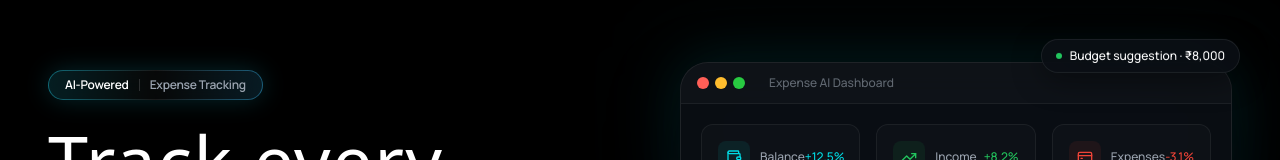
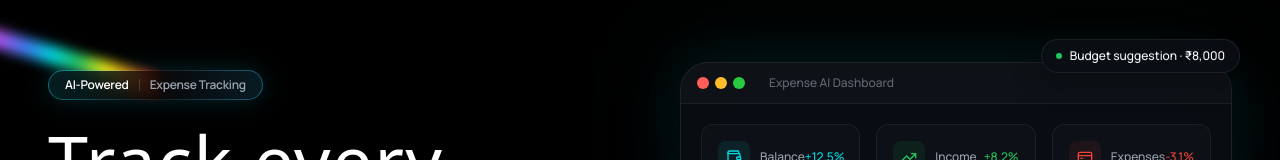
Before and after one commit to deepakkandpal004/next-expense-tracker, a Next.js app: page / in a window 1280 px wide. Shown: the part 134-294 px from the top of the page. Built offline with nearby package versions, Linux system fonts and the light colour scheme; no server answers; a web font is replaced by a local one.

Commit message:
some ui change

```diff
--- a/app/globals.css
+++ b/app/globals.css
@@ -860,6 +860,44 @@ p {
   border: 1px solid transparent;
   background: linear-gradient(var(--color-surface), var(--color-surface)) padding-box,
               linear-gradient(135deg, var(--color-danger), var(--color-kpi-expense)) border-box;
+}
+
+/* Rainbow rotating border glow */
+@keyframes rainbow-rotate {
+  100% {
+    transform: rotate(1turn);
+  }
+}
+
+.rainbow {
+  position: relative;
+}
+
+.rainbow::before {
+  content: '';
+  position: absolute;
+  z-index: -2;
+  left: -50%;
+  top: -50%;
+  width: 200%;
+  height: 200%;
+  background-position: 100% 50%;
+  background-repeat: no-repeat;
+  background-size: 50% 30%;
+  filter: blur(6px);
+  background-image: linear-gradient(
+    90deg,
+    #ff0000,
+    #ff8800,
+    #ffee00,
+    #22c55e,
+    #00dce5,
+    #3b82f6,
+    #a855f7,
+    #ec4899,
+    #ff0000
+  );
+  animation: rainbow-rotate 4s linear infinite;
 }
 
 /* ────────────────────────────────────────────────────────────
--- a/components/patterns/world-class-landing.tsx
+++ b/components/patterns/world-class-landing.tsx
@@ -52,7 +52,7 @@ function AnimateInView({
 
 function SectionPill({ children }: { children: React.ReactNode }) {
   return (
-    <span className="relative inline-flex rounded-full bg-gradient-to-r from-[#22D3EE]/50 via-white/10 to-[#38BDF8]/50 p-px shadow-[0_0_24px_rgba(34,211,238,0.18)]">
+    <span className="rainbow inline-flex rounded-full bg-gradient-to-r from-[#22D3EE]/50 via-white/10 to-[#38BDF8]/50 p-px shadow-[0_0_24px_rgba(34,211,238,0.18)]">
       <span className="inline-flex items-center gap-2.5 rounded-full bg-black/70 px-4 py-1.5 font-semibold text-xs tracking-wider backdrop-blur-md">
         <span className="text-white">{children}</span>
       </span>
@@ -95,7 +95,7 @@ function HeroSection() {
               animate={{ opacity: 1, y: 0, scale: 1 }}
               transition={{ duration: 0.6, delay: 0.1, ease: [0.16, 1, 0.3, 1] }}
             >
-              <span className="relative inline-flex rounded-full bg-gradient-to-r from-[#22D3EE]/50 via-white/10 to-[#38BDF8]/50 p-px shadow-[0_0_24px_rgba(34,211,238,0.18)]">
+              <span className="rainbow inline-flex rounded-full bg-gradient-to-r from-[#22D3EE]/50 via-white/10 to-[#38BDF8]/50 p-px shadow-[0_0_24px_rgba(34,211,238,0.18)]">
                 <span className="inline-flex items-center gap-2.5 rounded-full bg-black/70 px-4 py-1.5 font-semibold text-xs tracking-wider backdrop-blur-md">
                   <span className="text-white">AI-Powered</span>
                   <span className="h-3 w-px bg-white/15" />
```
